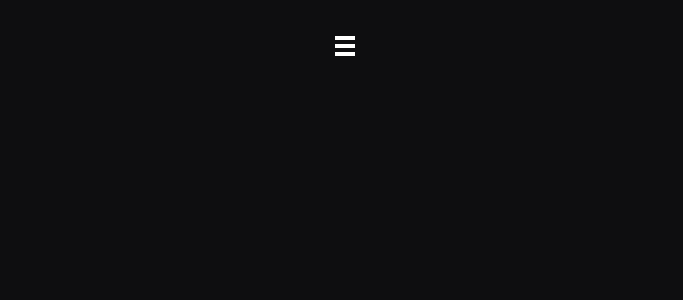
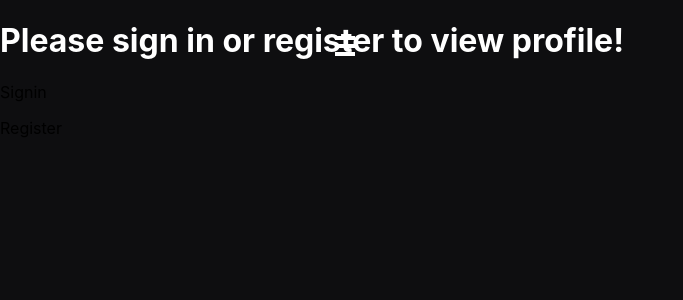
Before and after one commit to chaselancaster/nosmallstreamer-frontend, a React (Create React App) app: page /profile in a window 1280 px wide. Shown: the top 300 px of the page, without its empty margins (0-683 px from the left). Built offline with nearby package versions, Linux system fonts and the light colour scheme.

Commit message:
add basic ternary statement to check if user is logged in when they go to the profile tab

```diff
--- a/src/Component/Profile/Profile.js
+++ b/src/Component/Profile/Profile.js
@@ -7,7 +7,17 @@ class Profile extends Component {
         const { currentUser } = this.props;
         return (
             <div>
-
+                {!currentUser ? (
+                    <div>
+                        <h1>Please sign in or register to view profile!</h1>
+                        <p>Signin</p>
+                        <p>Register</p>
+                    </div>
+                ) : (
+                    <div>
+                        <h1>Hello</h1>
+                    </div>
+                )}
             </div>
         )
     }
```
